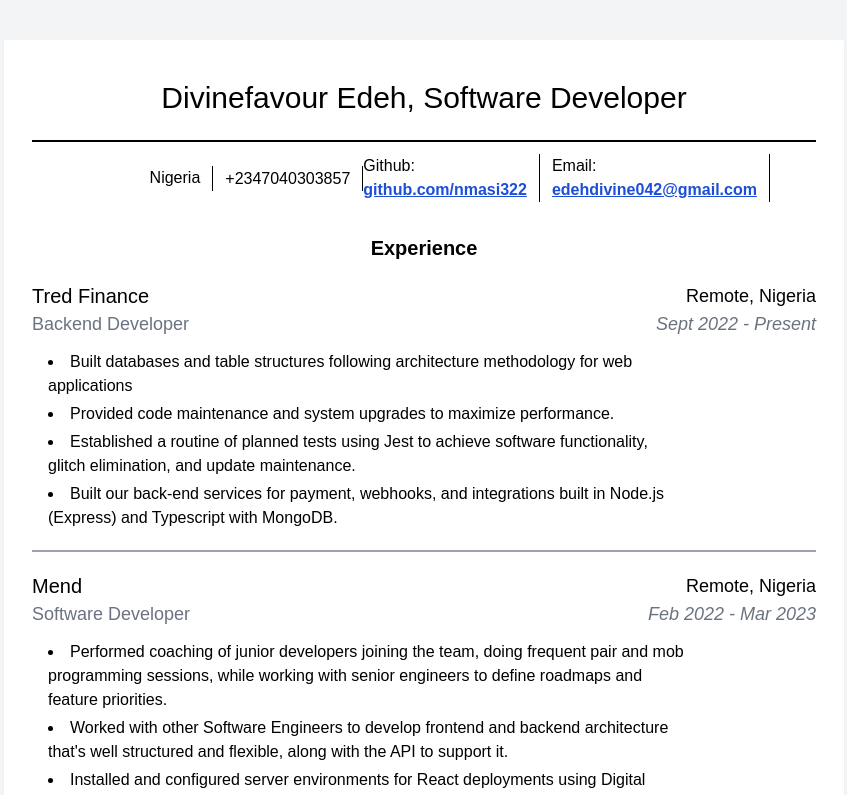
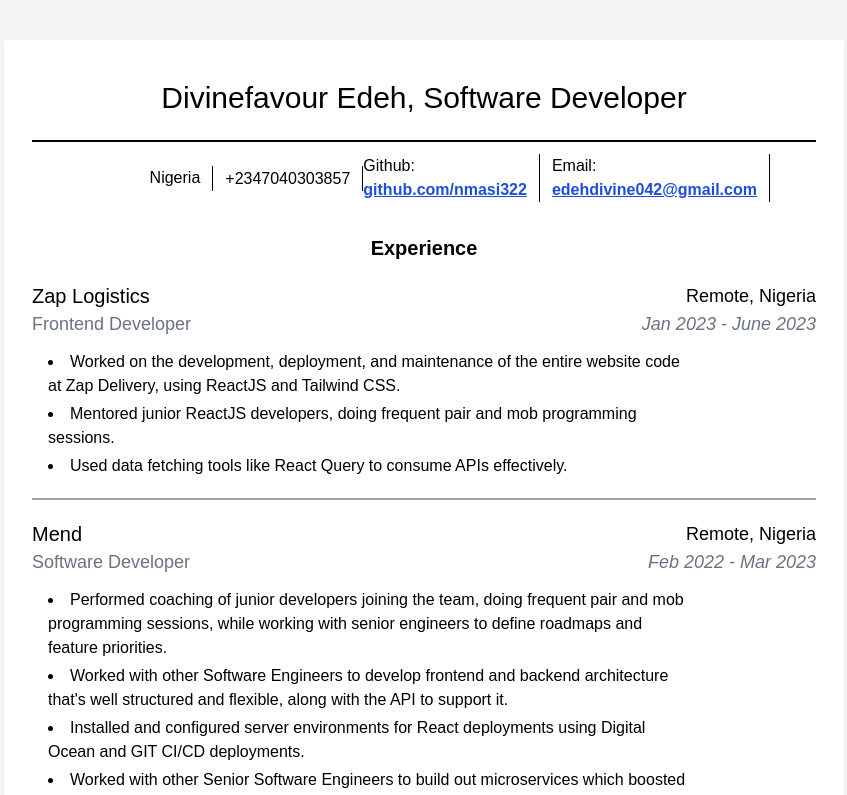
Before and after one commit to nmasi322/resume, a React (Vite) app: page / in a window 1280 px wide. Shown: the top 795 px of the page, without its empty margins (216-1063 px from the left). Built offline with nearby package versions, Linux system fonts and the light colour scheme; a web font is replaced by a local one.

Commit message:
fix: added frontend developer experience

```diff
--- a/src/pages/index.tsx
+++ b/src/pages/index.tsx
@@ -61,6 +61,21 @@
             <div>
               <div>
                 <Experience
+                  company="Zap Logistics"
+                  position="Frontend Developer"
+                  startTime="Jan 2023"
+                  endTime="June 2023"
+                  location="Remote, Nigeria"
+                  duties={[
+                    "Worked on the development, deployment, and maintenance of the entire website code at Zap Delivery, using ReactJS and Tailwind CSS.",
+                    "Mentored junior ReactJS developers, doing frequent pair and mob programming sessions.",
+                    "Used data fetching tools like React Query to consume APIs effectively.",
+                  ]}
+                />
+              </div>
+
+              {/* <div>
+                <Experience
                   company="Tred Finance"
                   position="Backend Developer"
                   startTime="Sept 2022"
@@ -73,7 +88,7 @@
                     "Built our back-end services for payment, webhooks, and integrations built in Node.js (Express) and Typescript with MongoDB.",
                   ]}
                 />
-              </div>
+              </div> */}
 
               <div>
                 <Experience
```
